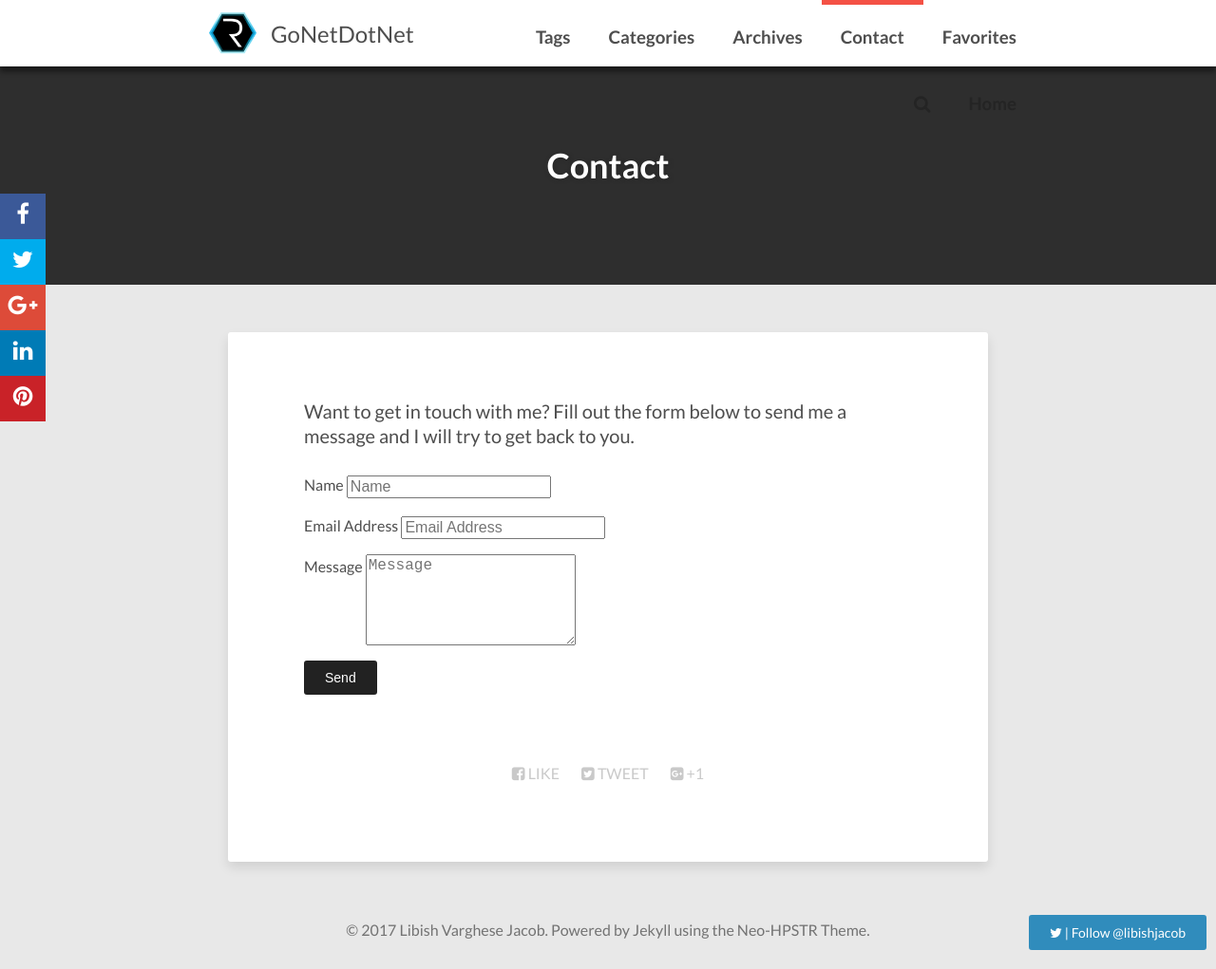
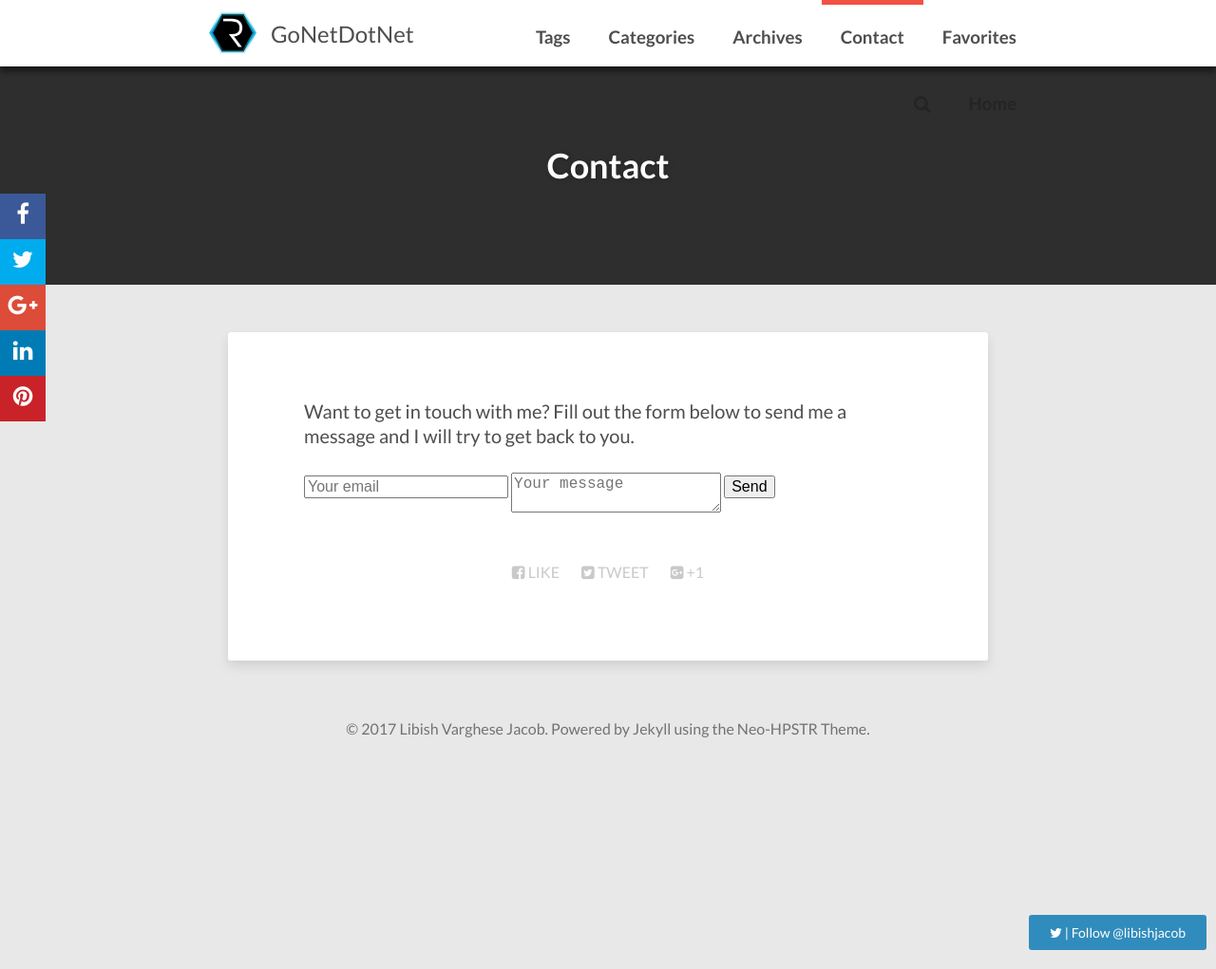
Before and after one commit to libish-jacob/Blog, a Jekyll site: the page built from Contact.html, in a window 1280 px wide and 1021 px high. Shown: the whole window at 95% size. Built offline with Jekyll 4.4.1, drawn with Linux system fonts in a browser that asks for light colours; nearby versions of some CDN libraries; comment, search, counter and statistics services are not loaded.

Commit message:
Update Contact.html

```diff
--- a/Contact.html
+++ b/Contact.html
@@ -7,38 +7,8 @@
 ---
 
 <p>Want to get in touch with me? Fill out the form below to send me a message and I will try to get back to you.</p>
-<form name="sentMessage" id="contactForm" method="POST" novalidate>
-      <input type="hidden" name="_next" value="{{ site.baseurl }}/thanks.html" />
-        <input type="hidden" name="_subject" value="New submission from {{ site.url }}{{ site.baseurl }}" />
-        <input type="text" name="_gotcha" style="display:none" />
-    <div class="row control-group">
-        <div class="form-group col-xs-12 floating-label-form-group controls">
-            <label>Name</label>
-            <input type="text" class="form-control" placeholder="Name" name="name" id="name" required data-validation-required-message="Please enter your name.">
-            <p class="help-block text-danger"></p>
-        </div>
-    </div>
-    <div class="row control-group">
-        <div class="form-group col-xs-12 floating-label-form-group controls">
-            <label>Email Address</label>
-            <input type="email" class="form-control" placeholder="Email Address"  name="_replyto" id="_replyto" required data-validation-required-message="Please enter your email address.">
-            <p class="help-block text-danger"></p>
-        </div>
-    </div>
-    <div class="row control-group">
-        <div class="form-group col-xs-12 floating-label-form-group controls">
-            <label>Message</label>
-            <textarea rows="5" name="message" class="form-control" placeholder="Message" id="message" required data-validation-required-message="Please enter a message."></textarea>
-            <p class="help-block text-danger"></p>
-        </div>
-    </div>
-    <div class="row">
-        <div class="form-group col-xs-12">
-            <button type="submit" class="btn btn-default">Send</button>
-        </div>
-    </div>
+<form method="POST" action="http://formspree.io/YOUREMAILHERE">
+  <input type="email" name="email" placeholder="Your email">
+  <textarea name="message" placeholder="Your message"></textarea>
+  <button type="submit">Send</button>
 </form>
-<script>
-    var contactform =  document.getElementById('contactForm');
-    contactform.setAttribute('action', '//formspree.io/' + {{ site.owner.name }});
-</script>
```
